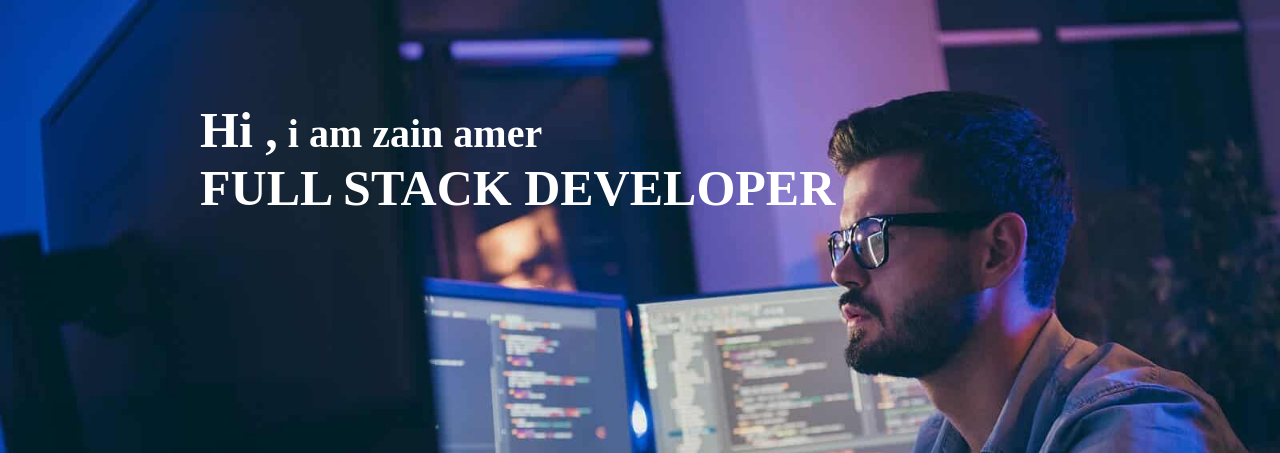
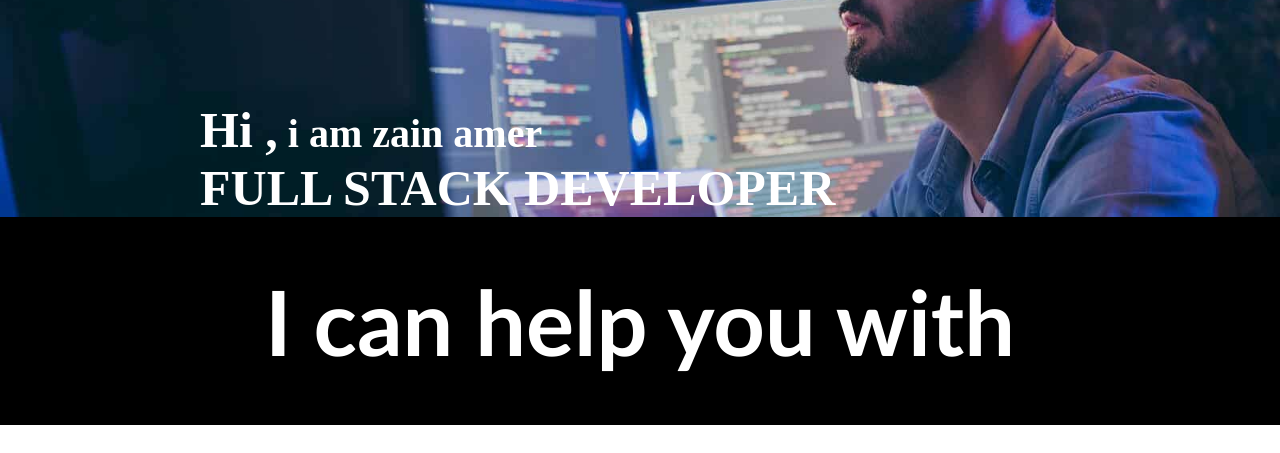
Before and after one commit to zainamer/demo-html-deployment, a plain HTML site: page index.html in a window 1280 px wide. Shown: the top 453 px of the page. Drawn offline with Linux system fonts and the light colour scheme.

Commit message:
Refactor style.css for improved layout and responsiveness

```diff
--- a/style.css
+++ b/style.css
@@ -9,7 +9,8 @@
    background-position: center;
    background-size: cover;
    background-attachment: fixed;
-   min-height: 100vh;
+   max-height: 100vh;
+   max-width: 100%;
    padding-top: 1px;
    /*when margins  overlap*/
 
@@ -164,4 +165,5 @@ footer b{
       margin-left: 70px;
    }
 
+
 }
```
